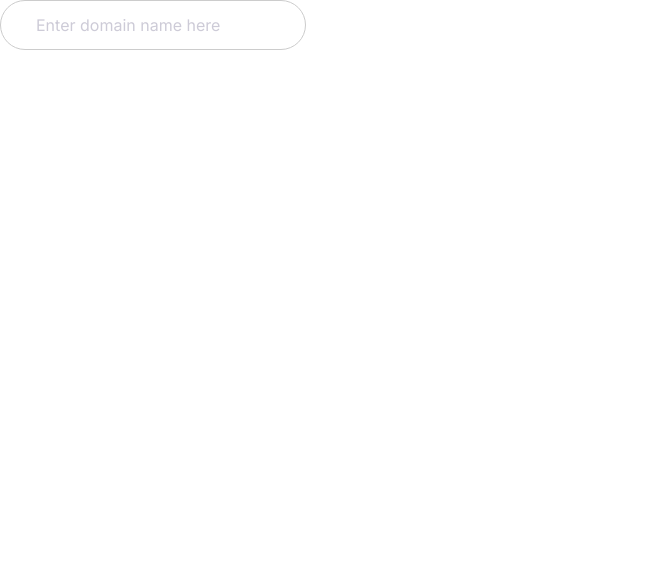
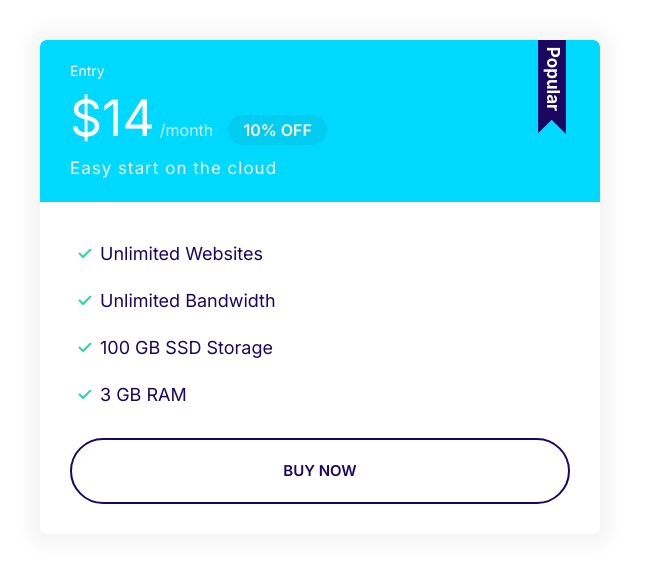
Before and after one commit to Rallanvila/MoshHTML-CSS, a website: page index.html in a window 1280 px wide. Shown: the whole page, without its empty margins (0-663 px from the left). Drawn offline with nearby package versions, Linux system fonts and the light colour scheme.

Commit message:
made popular card component

```diff
--- a/css/styles.css
+++ b/css/styles.css
@@ -4,6 +4,8 @@
     --color-accent: #ff3400;
     --color-headings: #1b0760;
     --color-body: #918ca4;
+    --color-border: #ccc;
+    --border-radius: 30px;
 }
 
 *, *::after, *::before{
@@ -100,6 +102,7 @@ a{
 
 .badge--small{
     font-size: 1.6rem;
+    padding: 0.5rem 1.5rem;
 }
 @media screen and (min-width: 1024){
     .badge{
@@ -130,6 +133,7 @@ a{
 .list--tick .list__item{
     padding-left: 0.5rem;
     margin-bottom: 1rem;
+    text-transform: capitalize;
 }
 
 @media screen and (min-width: 1024px){
@@ -224,8 +228,8 @@ a{
 /* Input */
 .input{
     padding: 1.5rem 3.5rem;
-    border: 1px solid #ccc;
-    border-radius: 30px;
+    border: 1px solid var(--color-border);
+    border-radius: var(--border-radius);
     outline: 0;
     color: var(--color-headings);
     font-size: 2rem;
@@ -235,8 +239,106 @@ a{
     color: #cdcbd7;
 }
 
+.input-group{
+    border: 1px solid var(--color-border);
+    border-radius: var(--border-radius);
+    display: flex;
+}
+.input-group .input{
+    border: 0;
+    flex-grow: 1;
+    padding: 1.5rem 1rem;
+}
+
+.input-group .btn{
+    margin: 4px;
+}
+
 @media screen and (min-width: 1024px){
     .input{
         font-size: 1.6rem;
     }
 }
+
+/* Card */
+.card{
+    border-radius: 7px;
+    box-shadow: 0 0 20px 10px #f3f3f3;
+    overflow: hidden;
+}
+.card__header, .card__body{
+    padding: 2rem 3rem;
+}
+
+.card--primary .card__header{
+    background: var(--color-primary);
+    color: #fff;
+}
+.card--secondary .card__header{
+    background: var(--color-secondary);
+    color: #fff;
+}
+
+.card--secondary .badge--secondary{
+    background: #02cdf1;
+}
+
+/* Plans */
+.plan__name{
+    color: #fff;
+    margin: 0;
+    font-weight: 500;
+    font-size: 2.4rem;
+}
+
+.plan__price{
+    font-size: 6rem;
+}
+
+.plan__billing-cycle{
+    font-size: 2.4rem;
+    font-weight: 300;
+    opacity: .8;
+    margin-right: 1rem;
+}
+
+.plan__description{
+    font-size: 2rem;
+    font-weight: 300;
+    letter-spacing: 1px;
+    display: block;
+}
+
+.plan .list__item{
+    margin-bottom: 2rem;
+}
+
+.plan--popular .card__header{
+    position: relative;
+}
+.plan--popular .card__header::before{
+    content: url(../images/popular.svg);
+    display: inline-block;
+    position: absolute;
+    right: 5%;
+    top: -6px;
+    width: 40px;
+}
+
+@media screen and (min-width: 1024px){
+    .plan__name{
+        font-size: 1.4rem;
+    }
+
+    .plan__price{
+        font-size: 5rem;
+    }
+
+    .plan__billing-cycle{
+        font-size: 1.6rem;
+    }
+
+    .plan__description{
+        font-size: 1.7rem;
+    }
+}
--- a/index.html
+++ b/index.html
@@ -15,6 +15,27 @@
 		<link rel="stylesheet" href="./css/styles.css" />
 	</head>
 	<body>
-		<input type="text" class="input" placeholder="Enter domain name here" />
+		<div style="width: 50%; padding: 4rem">
+			<div class="plan plan--popular">
+				<div class="card card--secondary">
+					<header class="card__header">
+						<h3 class="plan__name">Entry</h3>
+						<span class="plan__price">$14</span>
+						<span class="plan__billing-cycle">/month</span>
+						<span class="badge badge--secondary badge--small">10% OFF</span>
+						<span class="plan__description">Easy start on the cloud</span>
+					</header>
+					<div class="card__body">
+						<ul class="list list--tick">
+							<li class="list__item">unlimited websites</li>
+							<li class="list__item">unlimited bandwidth</li>
+							<li class="list__item">100 GB SSD storage</li>
+							<li class="list__item">3 GB RAM</li>
+						</ul>
+						<div class="button btn btn--block btn--transparent">buy now</div>
+					</div>
+				</div>
+			</div>
+		</div>
 	</body>
 </html>
```
Also changed, not shown: images/popular.svg (added).
